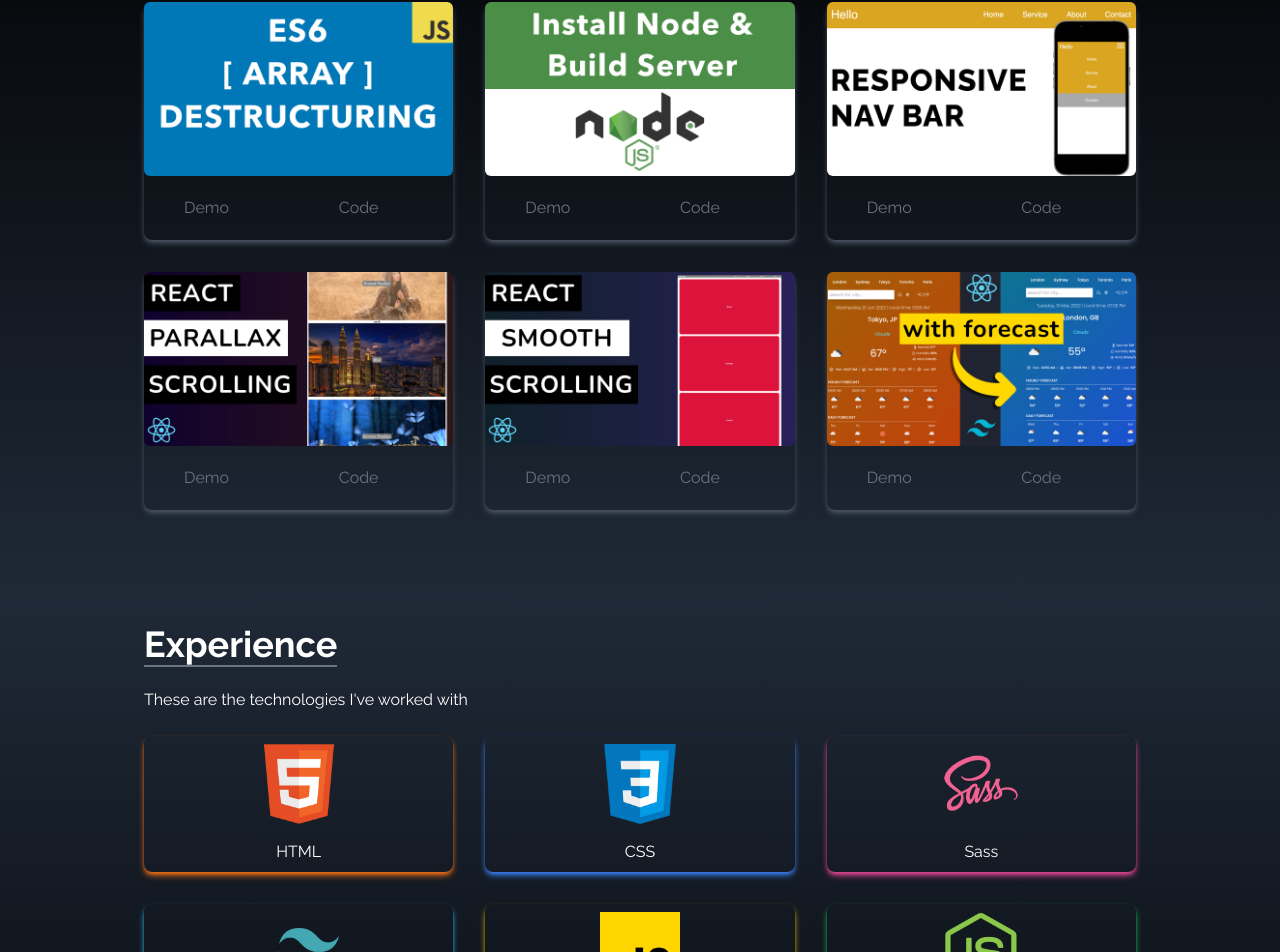
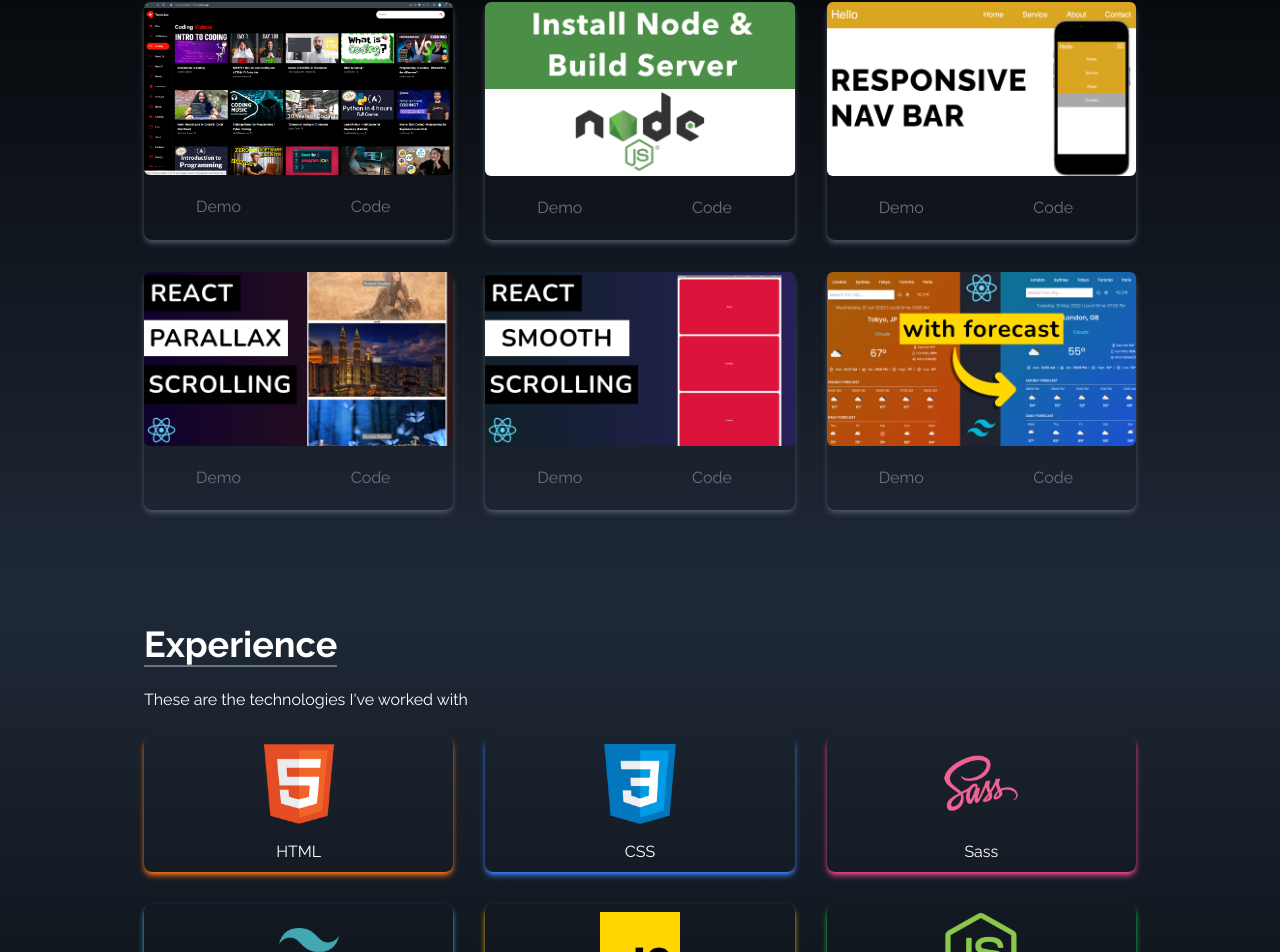
Before and after one commit to LiMi0000/portfolio, a React (Create React App) app: page / in a window 1280 px wide. Shown: the part 1800-2752 px from the top of the page. Built offline with nearby package versions, Linux system fonts and the light colour scheme; the HTML template or start-up script is replaced by a standard one.

Commit message:
styling changes

```diff
--- a/src/components/Portfolio.jsx
+++ b/src/components/Portfolio.jsx
@@ -29,7 +29,7 @@ const Portfolio = () => {
                   href={demo}
                   target="_blank"
                   rel="noreferrer"
-                  className="w-1/2 px-6 py-1 m-4 duration-200 hover:scale-105 text-gray-500 hover:text-white"
+                  className="w-full px-9 py-1 m-4 duration-200 hover:scale-105 text-gray-500 hover:text-white"
                 >
                   Demo
                 </a>
@@ -37,7 +37,7 @@ const Portfolio = () => {
                   href={code}
                   target="_blank"
                   rel="noreferrer"
-                  className="w-1/2 px-6 py-1 m-4 duration-200 hover:scale-105 text-gray-500 hover:text-white"
+                  className="w-full px-9 py-1 m-4 duration-200 hover:scale-105 text-gray-500 hover:text-white"
                 >
                   Code
                 </a>
--- a/src/constants/portfolios.js
+++ b/src/constants/portfolios.js
@@ -11,8 +11,8 @@ export const portfolios = [
   {
     id: 1,
     src: arrayDestruct,
-    demo: 'https://google.com',
-    code: 'https://youtube.com',
+    demo: 'https://tranquil-twilight-723125.netlify.app',
+    code: 'https://github.com/LiMi0000/youtube_clone',
   },
   {
     id: 2,
```
Also changed, not shown: src/assets/portfolio/arrayDestruct.jpg.
